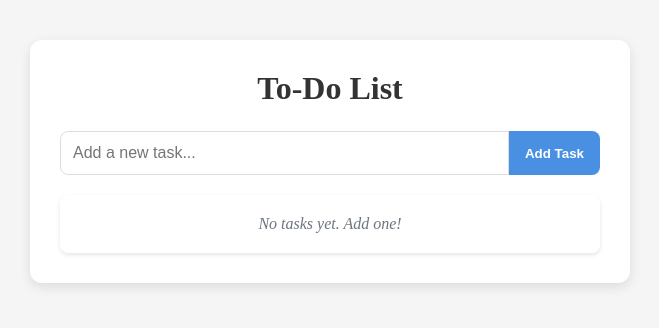
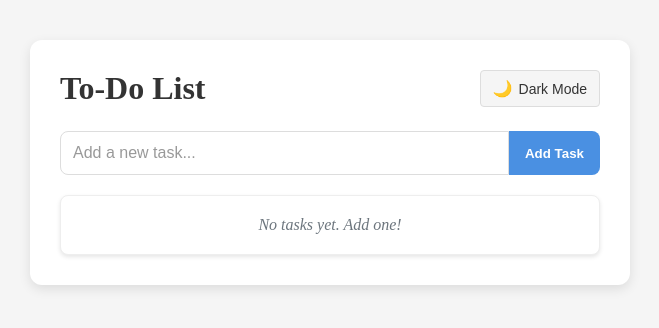
Before and after one commit to karlmartin1994/to-do-app, a React app: page / in a window 1280 px wide. Shown: the top 328 px of the page, without its empty margins (310-969 px from the left). Built offline with nearby package versions, Linux system fonts and the light colour scheme.

Commit message:
Refactor CSS: Separate light and dark theme styles

```diff
--- a/src/App.tsx
+++ b/src/App.tsx
@@ -1,8 +1,11 @@
 import React, { useState, useEffect } from 'react';
 import TaskList from './components/TaskList';
 import AddTask from './components/AddTask';
+import ThemeToggle from './components/ThemeToggle';
 import { Todo } from './components/TodoItem';
 import './styles/App.css';
+import './styles/LightTheme.css';
+import './styles/DarkTheme.css';
 
 const App: React.FC = () => {
   // Load todos from localStorage if available
@@ -14,10 +17,37 @@ const App: React.FC = () => {
     return [];
   });
 
+  // Initialize dark mode state from localStorage or system preference
+  const [isDarkMode, setIsDarkMode] = useState<boolean>(() => {
+    const savedTheme = localStorage.getItem('darkMode');
+    if (savedTheme !== null) {
+      return JSON.parse(savedTheme);
+    }
+    // Use system preference as fallback
+    return window.matchMedia && window.matchMedia('(prefers-color-scheme: dark)').matches;
+  });
+
   // Save todos to localStorage whenever they change
   useEffect(() => {
     localStorage.setItem('todos', JSON.stringify(todos));
   }, [todos]);
+  // Save theme preference to localStorage
+  useEffect(() => {
+    localStorage.setItem('darkMode', JSON.stringify(isDarkMode));
+    // Apply theme class to body element
+    if (isDarkMode) {
+      document.body.classList.add('dark-theme');
+      document.body.classList.remove('light-theme');
+    } else {
+      document.body.classList.remove('dark-theme');
+      document.body.classList.add('light-theme');
+    }
+  }, [isDarkMode]);
+
+  // Toggle theme
+  const toggleTheme = () => {
+    setIsDarkMode(prevMode => !prevMode);
+  };
 
   // Add a new todo
   const addTodo = (text: string) => {
@@ -42,11 +72,13 @@ const App: React.FC = () => {
   const deleteTodo = (id: number) => {
     setTodos(todos.filter(todo => todo.id !== id));
   };
-
   return (
-    <div className="app-container">
+    <div className={`app-container ${isDarkMode ? 'dark-theme' : 'light-theme'}`}>
       <div className="todo-container">
-        <h1 className="app-title">To-Do List</h1>
+        <div className="app-header">
+          <h1 className="app-title">To-Do List</h1>
+          <ThemeToggle isDarkMode={isDarkMode} toggleTheme={toggleTheme} />
+        </div>
         <AddTask onAdd={addTodo} />
         <TaskList
           todos={todos}
--- /dev/null
+++ b/src/components/ThemeToggle.css
@@ -0,0 +1,34 @@
+/* Theme toggle button styles */
+.theme-toggle {
+  background-color: #f5f5f5;
+  color: #333;
+  border: 1px solid #ddd;
+  padding: 8px 12px;
+  border-radius: 4px;
+  cursor: pointer;
+  display: flex;
+  align-items: center;
+  font-size: 14px;
+  transition: all 0.3s ease;
+}
+
+.theme-toggle:hover {
+  background-color: #eaeaea;
+}
+
+/* Icon for theme toggle */
+.theme-icon {
+  margin-right: 6px;
+  font-size: 16px;
+}
+
+/* Dark theme specific styles for the toggle button */
+.dark-theme .theme-toggle {
+  background-color: #2d2d2d;
+  color: #e1e1e1;
+  border: 1px solid #444444;
+}
+
+.dark-theme .theme-toggle:hover {
+  background-color: #3d3d3d;
+}
--- /dev/null
+++ b/src/components/ThemeToggle.tsx
@@ -0,0 +1,18 @@
+import React from 'react';
+import './ThemeToggle.css';
+
+interface ThemeToggleProps {
+  isDarkMode: boolean;
+  toggleTheme: () => void;
+}
+
+const ThemeToggle: React.FC<ThemeToggleProps> = ({ isDarkMode, toggleTheme }) => {
+  return (
+    <button className="theme-toggle" onClick={toggleTheme}>
+      <span className="theme-icon">{isDarkMode ? '☀️' : '🌙'}</span>
+      {isDarkMode ? 'Light Mode' : 'Dark Mode'}
+    </button>
+  );
+};
+
+export default ThemeToggle;
--- a/src/styles.css
+++ b/src/styles.css
@@ -2,7 +2,17 @@ html, body {
   margin: 0;
   padding: 0;
   height: 100%;
+  transition: background-color 0.3s ease;
+}
+
+body.light-theme {
   background-color: #f5f5f5;
+  color: #333;
+}
+
+body.dark-theme {
+  background-color: #1e1e1e;
+  color: #e1e1e1;
 }
 
 #root {
--- a/src/styles/App.css
+++ b/src/styles/App.css
@@ -1,3 +1,4 @@
+/* Base layout styles independent of theme */
 .app-container {
   display: flex;
   justify-content: center;
@@ -5,26 +6,30 @@
   min-height: 100vh;
   padding: 40px 20px;
   box-sizing: border-box;
-  background-color: #f5f5f5;
+  transition: background-color 0.3s ease;
 }
 
 .todo-container {
   width: 100%;
   max-width: 600px;
-  background-color: white;
   border-radius: 12px;
-  box-shadow: 0 4px 12px rgba(0, 0, 0, 0.1);
   padding: 30px;
   box-sizing: border-box;
+  transition: background-color 0.3s ease, box-shadow 0.3s ease;
+}
+
+.app-header {
+  display: flex;
+  align-items: center;
+  justify-content: space-between;
+  margin-bottom: 24px;
 }
 
 .app-title {
-  margin-top: 0;
-  margin-bottom: 24px;
-  color: #333;
-  text-align: center;
+  margin: 0;
   font-size: 2rem;
   font-weight: 600;
+  transition: color 0.3s ease;
 }
 
 @media (max-width: 768px) {
--- /dev/null
+++ b/src/styles/DarkTheme.css
@@ -0,0 +1,60 @@
+/* Dark theme styles */
+.dark-theme {
+  background-color: #1e1e1e;
+  color: #e1e1e1;
+}
+
+.dark-theme .app-container {
+  background-color: #1e1e1e;
+}
+
+.dark-theme .todo-container {
+  background-color: #2d2d2d;
+  box-shadow: 0 4px 12px rgba(0, 0, 0, 0.3);
+}
+
+.dark-theme .app-title {
+  color: #e1e1e1;
+}
+
+.dark-theme .task-input {
+  background-color: #3d3d3d;
+  color: #e1e1e1;
+  border: 1px solid #444444;
+}
+
+.dark-theme .task-input::placeholder {
+  color: #aaaaaa;
+}
+
+.dark-theme .add-btn {
+  background-color: #3a80d2;
+}
+
+.dark-theme .add-btn:hover {
+  background-color: #2a70c2;
+}
+
+.dark-theme .todo-item {
+  background-color: #2d2d2d;
+  box-shadow: 0 2px 4px rgba(0, 0, 0, 0.2);
+  border: 1px solid #444444;
+}
+
+.dark-theme .todo-text {
+  color: #e1e1e1;
+}
+
+.dark-theme .todo-item.completed {
+  background-color: #252525;
+}
+
+.dark-theme .todo-item.completed .todo-text {
+  color: #888888;
+}
+
+.dark-theme .empty-list {
+  color: #aaaaaa;
+  background-color: #2d2d2d;
+  border: 1px solid #444444;
+}
--- /dev/null
+++ b/src/styles/LightTheme.css
@@ -0,0 +1,60 @@
+/* Light theme styles */
+.light-theme {
+  background-color: #f5f5f5;
+  color: #333;
+}
+
+.light-theme .app-container {
+  background-color: #f5f5f5;
+}
+
+.light-theme .todo-container {
+  background-color: white;
+  box-shadow: 0 4px 12px rgba(0, 0, 0, 0.1);
+}
+
+.light-theme .app-title {
+  color: #333;
+}
+
+.light-theme .task-input {
+  background-color: white;
+  color: #333;
+  border: 1px solid #ddd;
+}
+
+.light-theme .task-input::placeholder {
+  color: #999;
+}
+
+.light-theme .add-btn {
+  background-color: #4a90e2;
+}
+
+.light-theme .add-btn:hover {
+  background-color: #3a80d2;
+}
+
+.light-theme .todo-item {
+  background-color: white;
+  box-shadow: 0 2px 4px rgba(0, 0, 0, 0.1);
+  border: 1px solid #eee;
+}
+
+.light-theme .todo-text {
+  color: #333;
+}
+
+.light-theme .todo-item.completed {
+  background-color: #f9f9f9;
+}
+
+.light-theme .todo-item.completed .todo-text {
+  color: #888;
+}
+
+.light-theme .empty-list {
+  color: #6c757d;
+  background-color: white;
+  border: 1px solid #eee;
+}
```
Also changed, not shown: src/styles/theme.ts (deleted, +0 -30 lines), 1 other file (tests, documents, lock files or other folders).
